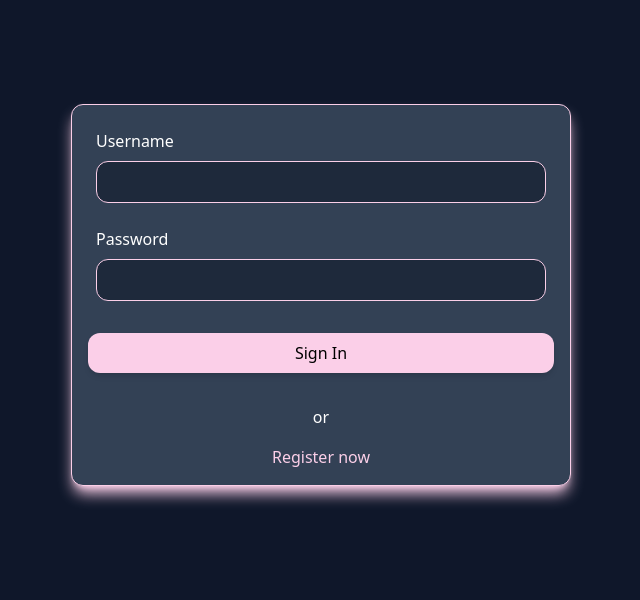
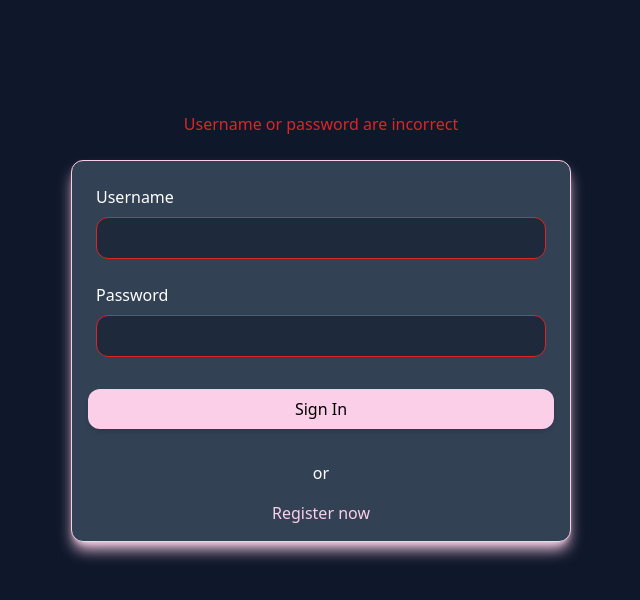
Before and after one commit to seculiraul/cardio-client, a React (Create React App) app: page /signIn in a window 1280 px wide. Shown: the top 600 px of the page, without its empty margins (319-959 px from the left). Built offline with nearby package versions, Linux system fonts and the light colour scheme.

Commit message:
Added Error notification to SignIn

```diff
--- a/src/features/SignIn.js
+++ b/src/features/SignIn.js
@@ -1,25 +1,36 @@
 import { Link } from 'react-router-dom'
 import Input from '../components/Input'
-import { useEffect, useState } from 'react'
+import { useState } from 'react'
 const SignIn = () => {
   const [username, setUsername] = useState('')
   const [password, setPassword] = useState('')
+  const [error, setError] = useState(true)
   return (
-    <div className="flex items-center justify-center py-24 px-4 sm:px-6 lg:px-8">
+    <div className="flex flex-col items-center justify-center py-24 px-4 sm:px-6 lg:px-8 duration-500">
+      {error && (
+        <div className="p-4  flex justify-center">
+          <span className="text-red-600">
+            Username or password are incorrect
+          </span>
+        </div>
+      )}
       <div className="flex flex-col w-[500px] gap-2 p-4 m-2 bg-slate-700 border border-pink-200 rounded-xl shadow-lg shadow-pink-200">
         <div className="flex flex-col gap-2 font-small m-2 ">
           <label className="text-white"> Username</label>
           <Input
             value={username}
+            onFocus={() => setError(false)}
             onChange={(e) => setUsername(e.target.value)}
             id="username"
             type="email"
+            classes={error ? 'border-red-600' : ''}
           />
         </div>
         <div className="flex flex-col gap-2 font-small m-2">
           <label className="text-white"> Password</label>
           <Input
-            classes={'text-pink-200'}
+            classes={`text-pink-200 ${error ? 'border-red-600' : ''}`}
+            onFocus={() => setError(false)}
             type="password"
             value={password}
             onChange={(e) => setPassword(e.target.value)}
```
